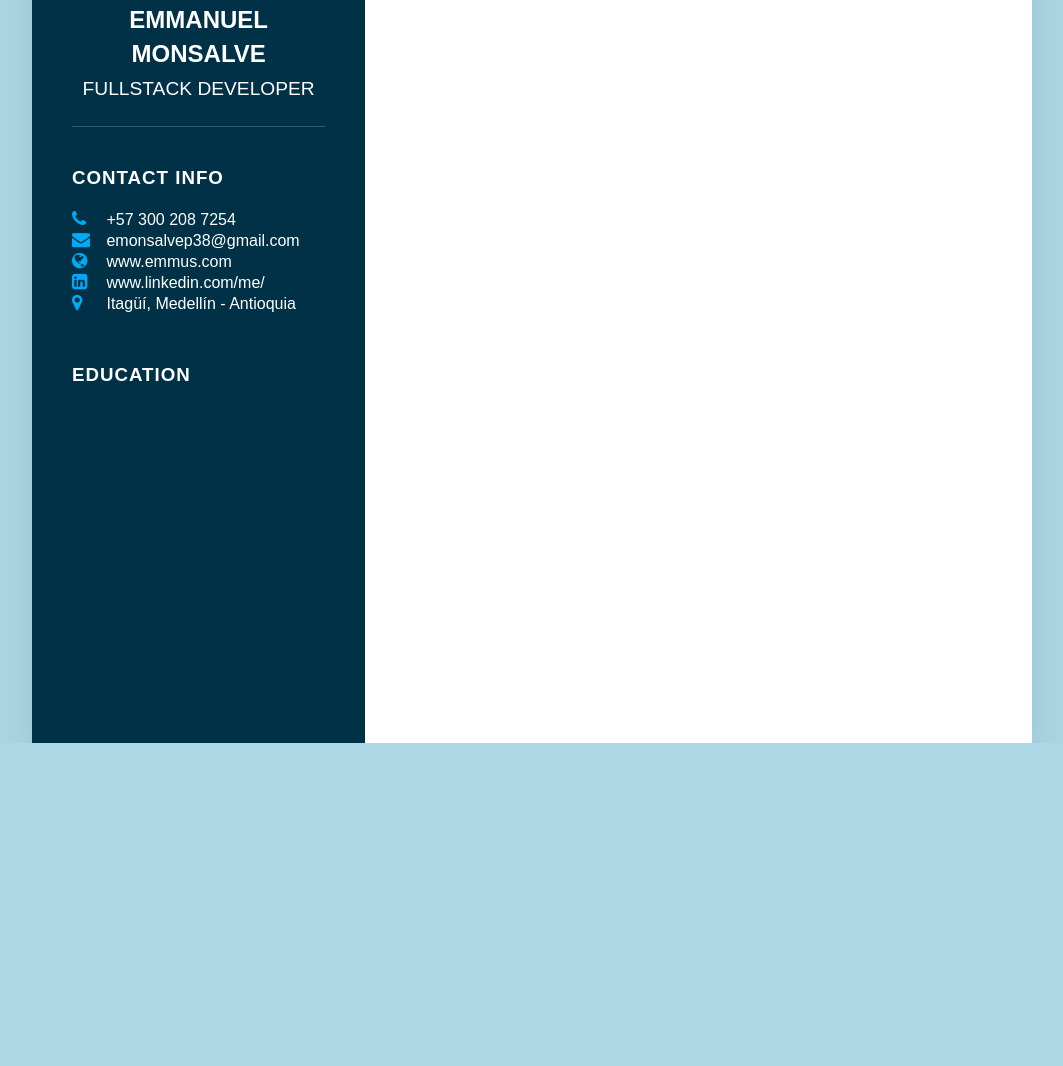
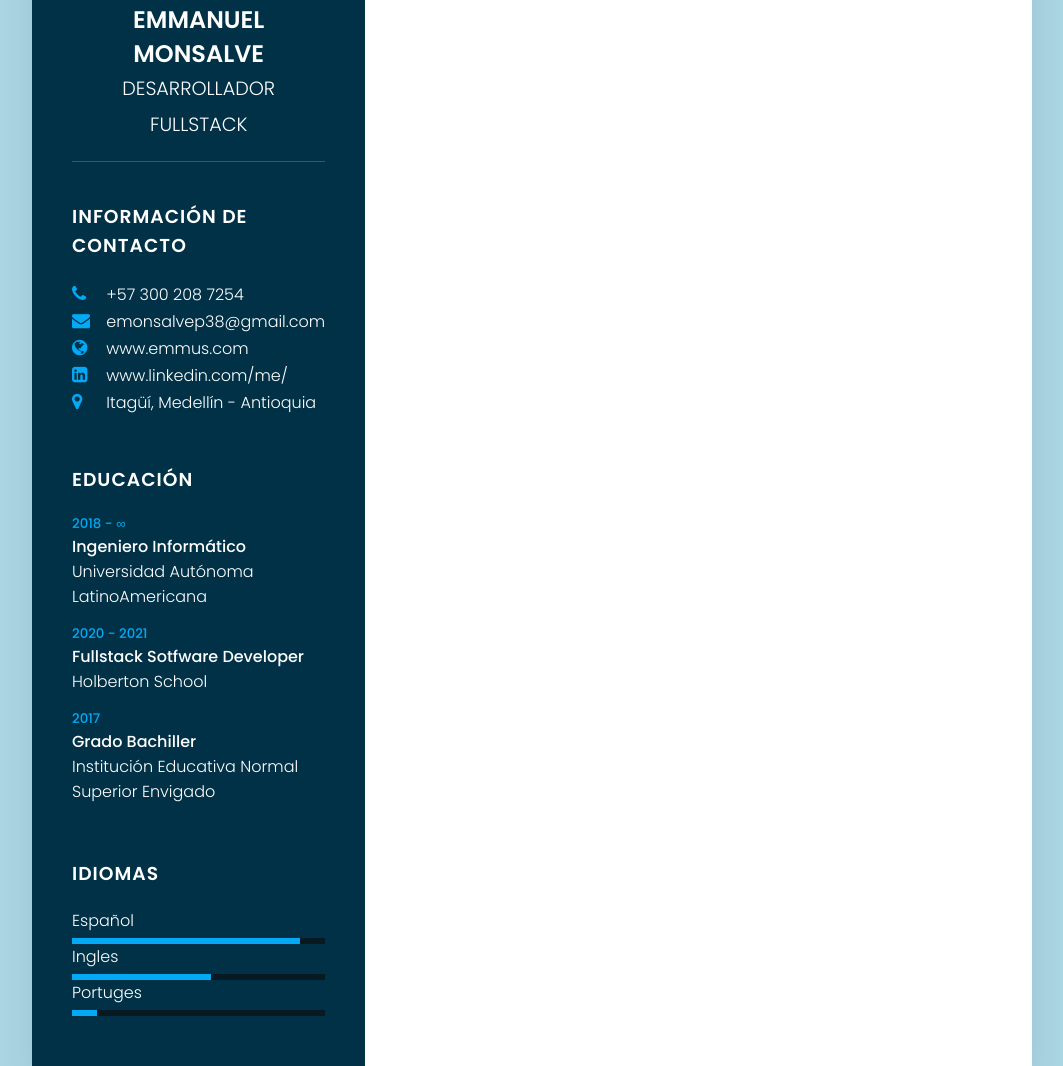
Before and after one commit to MachinEmmus/Curriculum-Vitae-PDDM, a plain HTML site: page index.html in a window 1280 px wide. Shown: the part 257-1323 px from the top of the page, without its empty margins (108-1171 px from the left). Before the commit the page ends 1000 px from the top, so only its background shows below. Drawn offline with Linux system fonts and the light colour scheme.

Commit message:
Left Side Finish

```diff
--- a/index.html
+++ b/index.html
@@ -17,11 +17,11 @@
             <div class="imgBox">
                 <img src="assets/img.jpg" alt="image_cv" width="500px" height="">
             </div>
-            <h2>Emmanuel Monsalve <br><span>Fullstack Developer</span></h2>
+            <h2>Emmanuel Monsalve <br><span>Desarrollador Fullstack</span></h2>
         </div>
 
         <div class="contactInfo">
-            <h3 class="title">Contact Info</h3>
+            <h3 class="title">Información de Contacto</h3>
             <ul>
                 <li>
                     <span class="icon"><i class="fa fa-phone" aria-hidden="true"></i></span>
@@ -47,22 +47,63 @@
         </div>
 
         <div class="contactInfo education">
-            <h3 class="title">Education</h3>
+            <h3 class="title">Educación</h3>
             <ul>
                 <li>
-                    <h5></h5>
+                    <h5>2018 - ∞</h5>
+                    <h4>Ingeniero Informático</h4>
+                    <h4>Universidad Autónoma LatinoAmericana</h4>
+                </li>
+            </ul>
+
+            <ul>
+                <li>
+                    <h5>2020 - 2021</h5>
+                    <h4>Fullstack Sotfware Developer</h4>
+                    <h4>Holberton School</h4>
+                </li>
+            </ul>
+
+            <ul>
+                <li>
+                    <h5>2017</h5>
+                    <h4>Grado Bachiller</h4>
+                    <h4>Institución Educativa Normal Superior Envigado</h4>
                 </li>
             </ul>
         </div>
 
+        <div class="contactInfo language">
+            <h3 class="title">Idiomas</h3>
+            <ul>
+                <li>
+                    <span class="text">Español</span>
+                    <span class="percent">
+                        <div style="width: 90%;"></div>
+                    </span>
+                </li>
+                <li>
+                    <span class="text">Ingles</span>
+                    <span class="percent">
+                        <div style="width: 55%;"></div>
+                    </span>
+                </li>
+                <li>
+                    <span class="text">Portuges</span>
+                    <span class="percent">
+                        <div style="width: 10%;"></div>
+                    </span>
+                </li>
+            </ul>
 
 
+
+        </div>
+        <div class="rigth_side"></div>
     </div>
-    <div class="rigth_side"></div>
-</div>
 
-<body>
+    <body>
 
-</body>
+    </body>
 
 </html>
--- a/styles.css
+++ b/styles.css
@@ -1,8 +1,10 @@
+@import url('https://fonts.googleapis.com/css2?family=Poppins:ital,wght@0,100;0,200;0,300;0,400;0,500;0,600;0,700;0,800;0,900;1,100;1,200;1,300;1,400;1,500;1,600;1,700;1,800;1,900&display=swap');
+
 * {
     margin: 0;
     padding: 0;
     box-sizing: border-box;
-    font-family: Arial, Helvetica, sans-serif;
+    font-family: 'Poppins', sans-serif;
 }
 
 body {
@@ -106,6 +108,42 @@ body {
     font-weight: 300;
 }
 
+.contactInfo.education li {
+    margin-bottom: 15px;
+}
+
+.contactInfo.education h5 {
+    color: #03a9f4;
+    font-weight: 500;
+}
+
+.contactInfo.education h4:nth-child(2) {
+    color: #fff;
+    font-weight: 500;
+}
+
+.contactInfo.education h4 {
+    color: #fff;
+    font-weight: 300;
+}
+
+.contactInfo.language .percent {
+    position: relative;
+    width: 100%;
+    height: 6px;
+    background: #081921;
+    display: block;
+    margin-top: 5px;
+}
+
+.contactInfo.language .percent div {
+    position: absolute;
+    top: 0;
+    left: 0;
+    height: 100%;
+    background: #03a9f4;
+}
+
 .container .right_side {
     position: relative;
     background: #003147;
```
